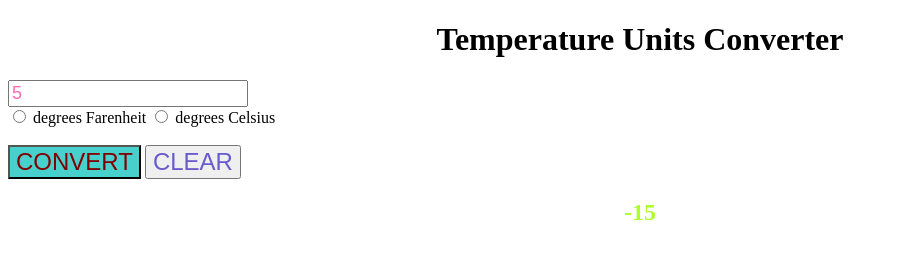
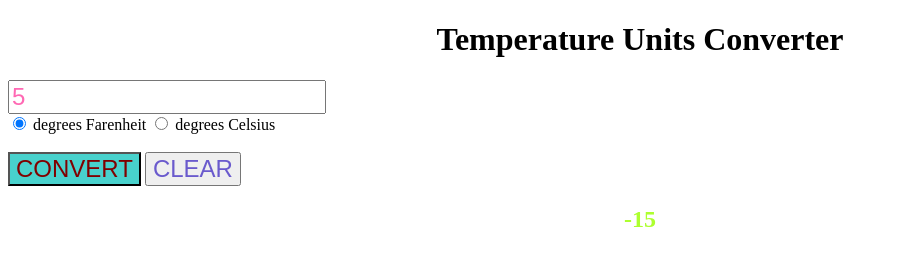
Before and after one commit to David-fds/Temperature, a plain HTML site: page index.html in a window 1280 px wide. Both pictures are taken after typing "5" into the empty fields and a click on the button "CONVERT". Shown: the whole page, without its empty margins (0-898 px from the left). Drawn offline with Linux system fonts and the light colour scheme.

Commit message:
so far, so good

```diff
--- a/index.html
+++ b/index.html
@@ -9,15 +9,19 @@
 
         <label>
           <input id="input1" type="number"
-             placeholder="  temperature  "></label><br>
+             placeholder="  temperature  "></label>
+
+     <br>
 
         <label for="farenheit">
           <input id="farenheit" value="f" type="radio"
-               name="far-cel"> degrees Farenheit </label>
+               name="far-cel" checked/> degrees Farenheit </label>
 
         <label for="celsius">
           <input id="celsius" value="c" type="radio"
-               name="far-cel"> degrees Celsius </label><br><br>
+               name="far-cel" unchecked/> degrees Celsius </label>
+
+     <br><br>
 
         <button id="input2" onclick=convert()>
              CONVERT </button>
--- a/script.js
+++ b/script.js
@@ -1,16 +1,24 @@
 function convert(){
     var element1 = document.getElementById("input1");
     var element2 = document.getElementById("c1");
-    var element3 = document.getElementsByName("far-cel");
-    var element4 = document.getElementById("farenheit");
+    var elementf = document.getElementById("farenheit");
+    var elementc = document.getElementById("celsius");
 
-    var check3 = element3.value;
-    var check4 = element4.onclick;
+    var checkf = elementf.checked;
+    var checkc = elementc.checked;
 
-    alert(check3 + "    " + check4);
+    alert(checkf + "    " + checkc);
 
+    var num3 = 0
     var num1 = element1.value;
-    var num3 = ((num1 - 32) * 5) / 9;
+
+    if(checkf == true) {
+        num3 = ((num1 - 32) * 5) / 9;
+    }
+
+    else {
+        num3 = ((num1 * 9) / 5) + 32;
+    }
 
     element2.textContent = num3;
 }
--- a/style.css
+++ b/style.css
@@ -3,7 +3,7 @@ h1 {
 }
 
 #input1 {
-    font-size: large;
+    font-size: x-large;
     color: hotpink;
 }
 
```
